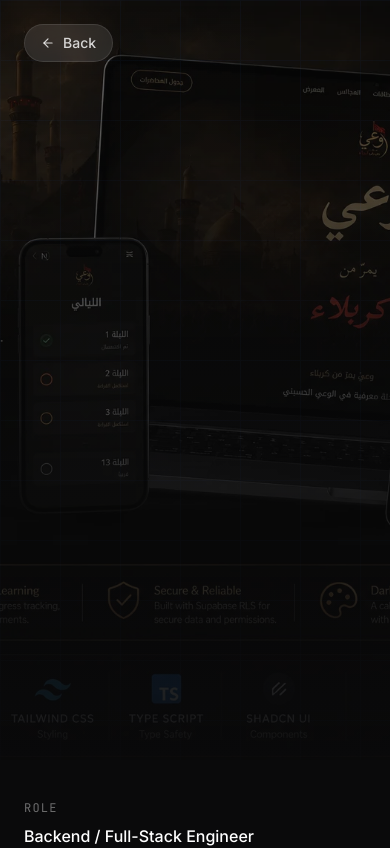
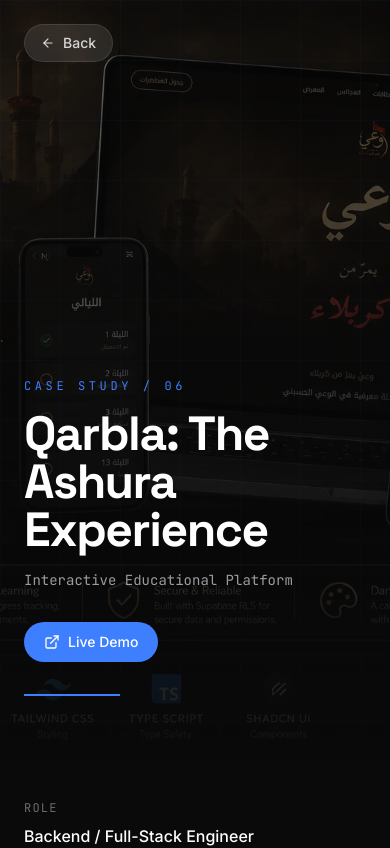
Before and after one commit to Zack-River/Portfolio, a React (Vite) app: page /project/karbala in a window 390 px wide. Shown: the top 848 px of the page. Built offline with nearby package versions, Linux system fonts and the light colour scheme.

Commit message:
fix: make project details hero content permanently visible on mobile and tablet to bypass hover limitation

```diff
--- a/pages/ProjectDetails.tsx
+++ b/pages/ProjectDetails.tsx
@@ -315,6 +315,13 @@
   const heroRef = useRef<HTMLDivElement>(null);
   const [stickyVisible, setStickyVisible] = useState(false);
   const [isHeroHovered, setIsHeroHovered] = useState(false);
+  const [isMobile, setIsMobile] = useState(() => typeof window !== 'undefined' ? window.innerWidth < 1024 : false);
+
+  useEffect(() => {
+    const handleResize = () => setIsMobile(window.innerWidth < 1024);
+    window.addEventListener('resize', handleResize);
+    return () => window.removeEventListener('resize', handleResize);
+  }, []);
 
   const { scrollYProgress } = useScroll({
     target: heroRef,
@@ -431,7 +438,7 @@
         </Link>
 
         <AnimatePresence>
-          {isHeroHovered && (
+          {(isHeroHovered || isMobile) && (
             <motion.div
               initial={{ opacity: 0, y: 20 }}
               animate={{ opacity: 1, y: 0 }}
```
